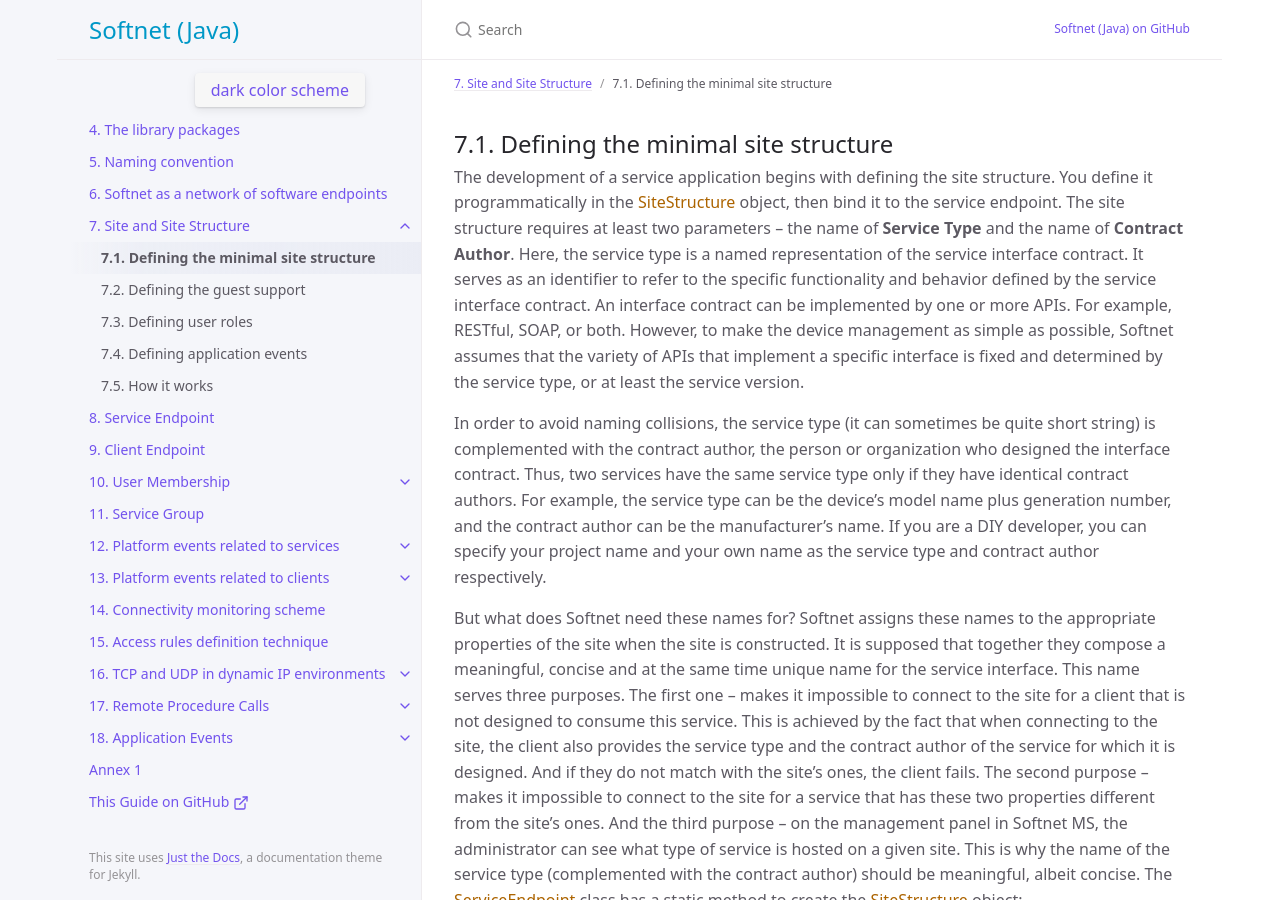
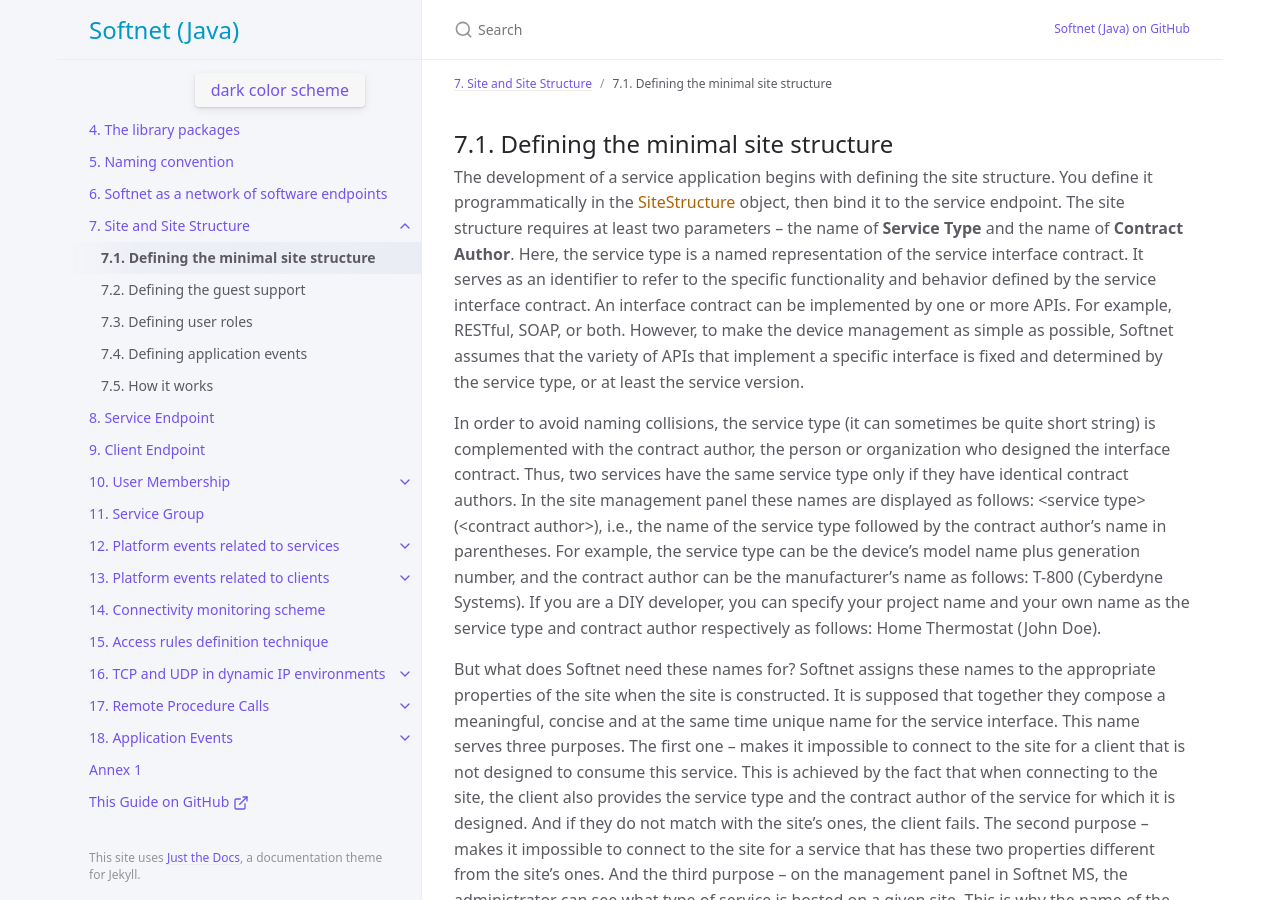
Before and after one commit to Softnet-Free/softnet-java, a Jekyll site: the page built from docs/site/sections/minimal-structure.md, in a window 1280 px wide and 900 px high. Built offline with Jekyll 4.4.1, drawn with Linux system fonts in a browser that asks for light colours.

Commit message:
update to text

```diff
--- a/docs/site/sections/minimal-structure.md
+++ b/docs/site/sections/minimal-structure.md
@@ -9,7 +9,7 @@ nav_order: 1
 
 The development of a service application begins with defining the site structure. You define it programmatically in the <span class="datatype">SiteStructure</span> object, then bind it to the service endpoint. The site structure requires at least two parameters – the name of **Service Type** and the name of **Contract Author**. Here, the service type is a named representation of the service interface contract. It serves as an identifier to refer to the specific functionality and behavior defined by the service interface contract. An interface contract can be implemented by one or more APIs. For example, RESTful, SOAP, or both. However, to make the device management as simple as possible, Softnet assumes that the variety of APIs that implement a specific interface is fixed and determined by the service type, or at least the service version.
 
- In order to avoid naming collisions, the service type (it can sometimes be quite short string) is complemented with the contract author, the person or organization who designed the interface contract. Thus, two services have the same service type only if they have identical contract authors. For example, the service type can be the device’s model name plus generation number, and the contract author can be the manufacturer's name. If you are a DIY developer, you can specify your project name and your own name as the service type and contract author respectively.
+ In order to avoid naming collisions, the service type (it can sometimes be quite short string) is complemented with the contract author, the person or organization who designed the interface contract. Thus, two services have the same service type only if they have identical contract authors. In the site management panel these names are displayed as follows: &lt;service type&gt; (&lt;contract author&gt;), i.e., the name of the service type followed by the contract author's name in parentheses. For example, the service type can be the device’s model name plus generation number, and the contract author can be the manufacturer's name as follows: T-800 (Cyberdyne Systems). If you are a DIY developer, you can specify your project name and your own name as the service type and contract author respectively as follows: Home Thermostat (John Doe).
 
  But what does Softnet need these names for? Softnet assigns these names to the appropriate properties of the site when the site is constructed. It is supposed that together they compose a meaningful, concise and at the same time unique name for the service interface. This name serves three purposes. The first one – makes it impossible to connect to the site for a client that is not designed to consume this service. This is achieved by the fact that when connecting to the site, the client also provides the service type and the contract author of the service for which it is designed. And if they do not match with the site’s ones, the client fails. The second purpose – makes it impossible to connect to the site for a service that has these two properties different from the site’s ones. And the third purpose – on the management panel in Softnet MS, the administrator can see what type of service is hosted on a given site. This is why the name of the service type (complemented with the contract author) should be meaningful, albeit concise.
 The <span class="datatype">ServiceEndpoint</span> class has a static method to create the <span class="datatype">SiteStructure</span> object:
```
